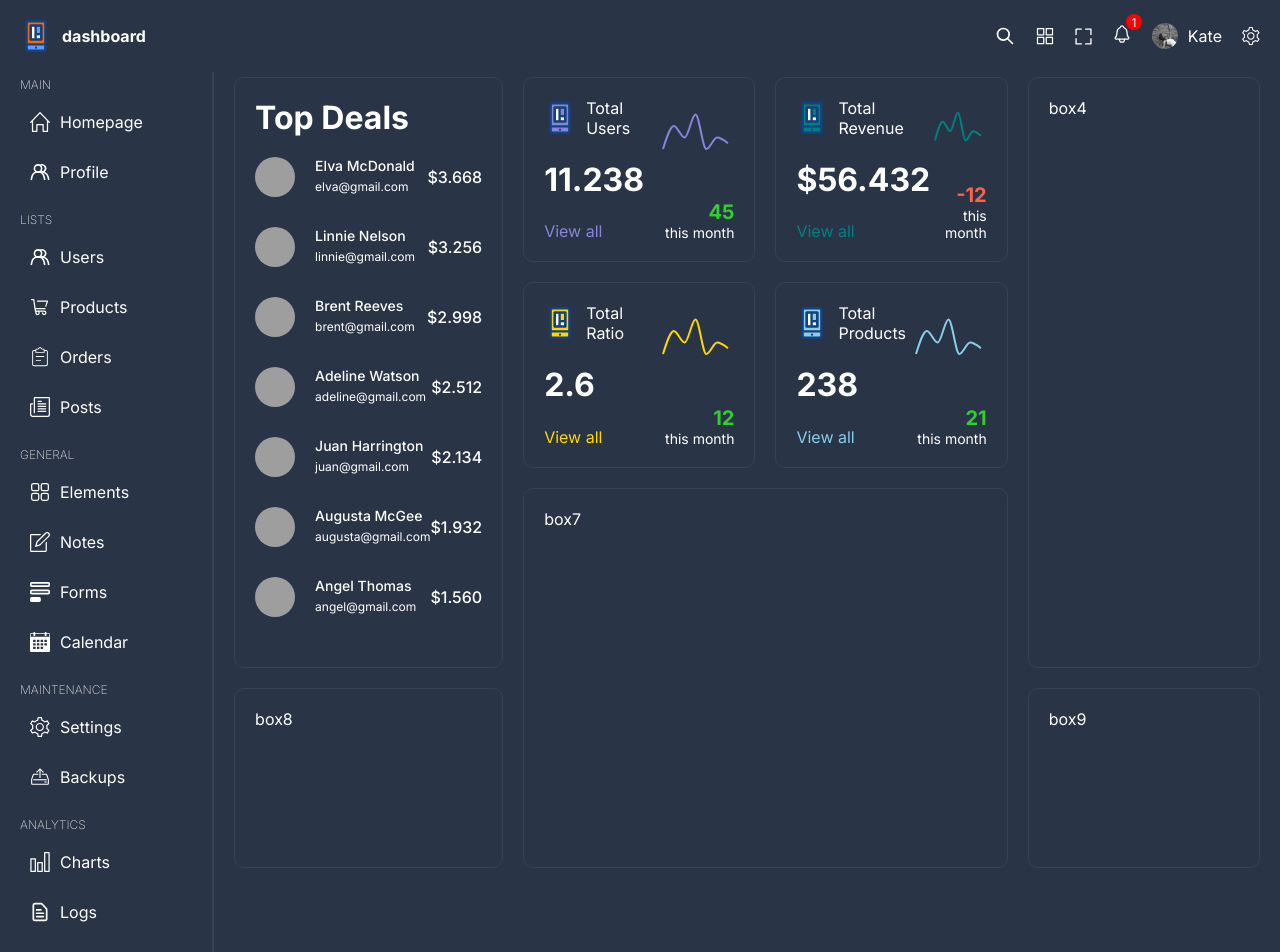
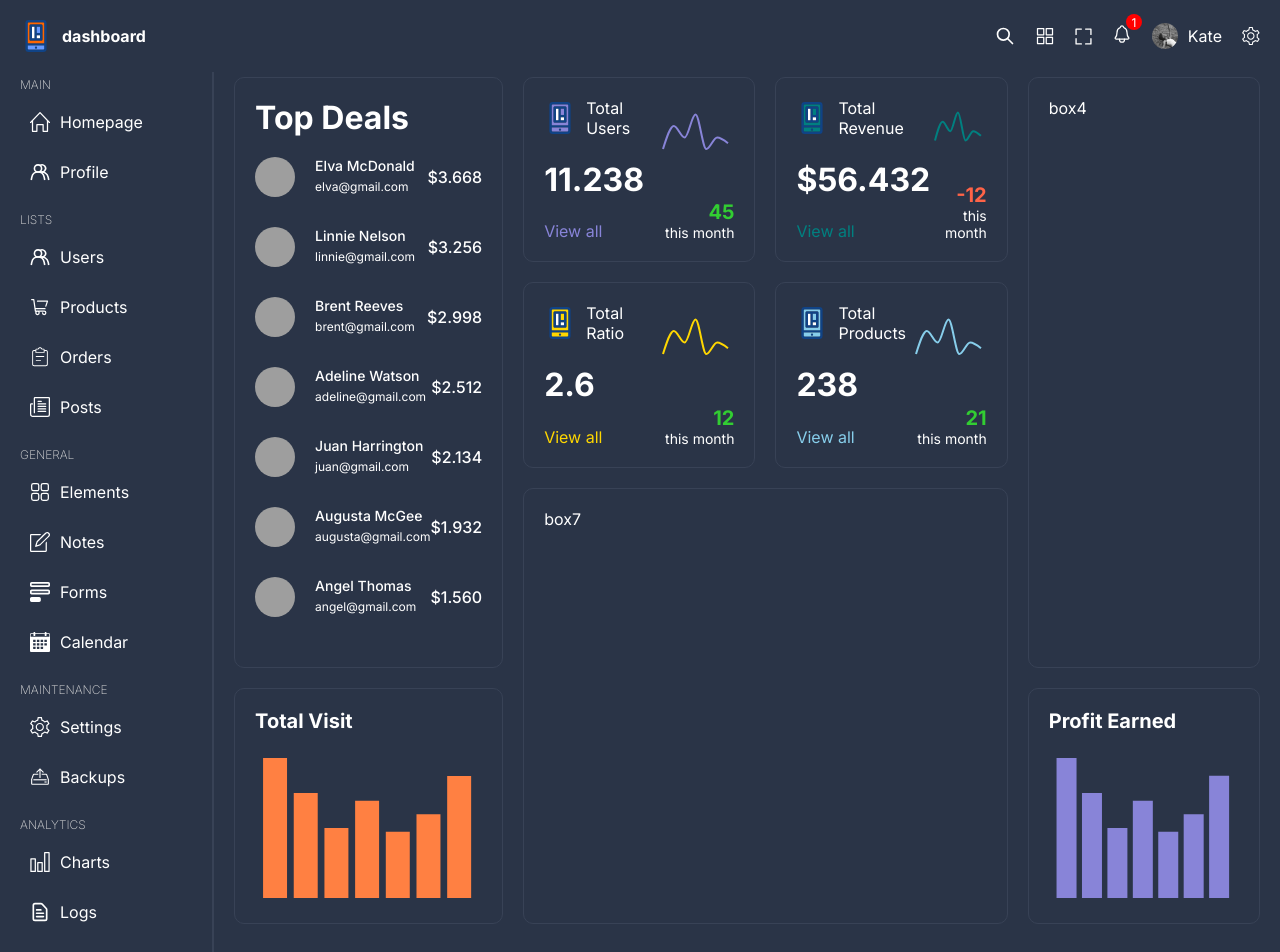
Before and after one commit to horoshopodumaj/dashboard, a React (Vite) app: page / in a window 1280 px wide. Shown: the top 952 px of the page. Built offline with nearby package versions, Linux system fonts and the light colour scheme; grey boxes are pictures that could not be loaded.

Commit message:
added BarChartBox component

```diff
--- /dev/null
+++ b/src/components/barChartBox/BarChartBox.tsx
@@ -0,0 +1,27 @@
+import { Bar, BarChart, ResponsiveContainer, Tooltip } from "recharts";
+import "./barChartBox.scss";
+
+type Props = {
+    title: string;
+    dataKey: string;
+    chartData: object[];
+    color: string;
+};
+
+const BarChartBox = (props: Props) => {
+    return (
+        <div className="barChartBox">
+            <h1>{props.title}</h1>
+            <div className="chart">
+                <ResponsiveContainer width="99%" height={150}>
+                    <BarChart data={props.chartData}>
+                        <Tooltip contentStyle={{ background: "#2a3447", borderRadius: "5px" }} labelStyle={{ display: "none" }} cursor={{ fill: "none" }} />
+                        <Bar dataKey={props.dataKey} fill={props.color} />
+                    </BarChart>
+                </ResponsiveContainer>
+            </div>
+        </div>
+    );
+};
+
+export default BarChartBox;
--- /dev/null
+++ b/src/components/barChartBox/barChartBox.scss
@@ -0,0 +1,9 @@
+.barChartBox {
+    width: 100%;
+    height: 100%;
+
+    h1 {
+        font-size: 20px;
+        margin-bottom: 20px;
+    }
+}
--- a/src/data.ts
+++ b/src/data.ts
@@ -237,3 +237,75 @@
         { name: "Sat", ratio: 450 },
     ],
 };
+
+export const barChartBoxRevenue = {
+    title: "Profit Earned",
+    color: "#8884d8",
+    dataKey: "profit",
+    chartData: [
+        {
+            name: "Sun",
+            profit: 4000,
+        },
+        {
+            name: "Mon",
+            profit: 3000,
+        },
+        {
+            name: "Tue",
+            profit: 2000,
+        },
+        {
+            name: "Wed",
+            profit: 2780,
+        },
+        {
+            name: "Thu",
+            profit: 1890,
+        },
+        {
+            name: "Fri",
+            profit: 2390,
+        },
+        {
+            name: "Sat",
+            profit: 3490,
+        },
+    ],
+};
+
+export const barChartBoxVisit = {
+    title: "Total Visit",
+    color: "#FF8042",
+    dataKey: "visit",
+    chartData: [
+        {
+            name: "Sun",
+            visit: 4000,
+        },
+        {
+            name: "Mon",
+            visit: 3000,
+        },
+        {
+            name: "Tue",
+            visit: 2000,
+        },
+        {
+            name: "Wed",
+            visit: 2780,
+        },
+        {
+            name: "Thu",
+            visit: 1890,
+        },
+        {
+            name: "Fri",
+            visit: 2390,
+        },
+        {
+            name: "Sat",
+            visit: 3490,
+        },
+    ],
+};
--- a/src/pages/home/Home.tsx
+++ b/src/pages/home/Home.tsx
@@ -1,6 +1,7 @@
+import BarChartBox from "../../components/barChartBox/BarChartBox";
 import ChartBox from "../../components/chartBox/ChartBox";
 import TopBox from "../../components/topBox/TopBox";
-import { chartBoxConversion, chartBoxProduct, chartBoxRevenue, chartBoxUser } from "../../data";
+import { barChartBoxRevenue, barChartBoxVisit, chartBoxConversion, chartBoxProduct, chartBoxRevenue, chartBoxUser } from "../../data";
 import "./home.scss";
 const Home = () => {
     return (
@@ -27,8 +28,12 @@
             </div>
 
             <div className="box box7">box7</div>
-            <div className="box box8">box8</div>
-            <div className="box box9">box9</div>
+            <div className="box box8">
+                <BarChartBox {...barChartBoxVisit} />
+            </div>
+            <div className="box box9">
+                <BarChartBox {...barChartBoxRevenue} />
+            </div>
         </div>
     );
 };
```
